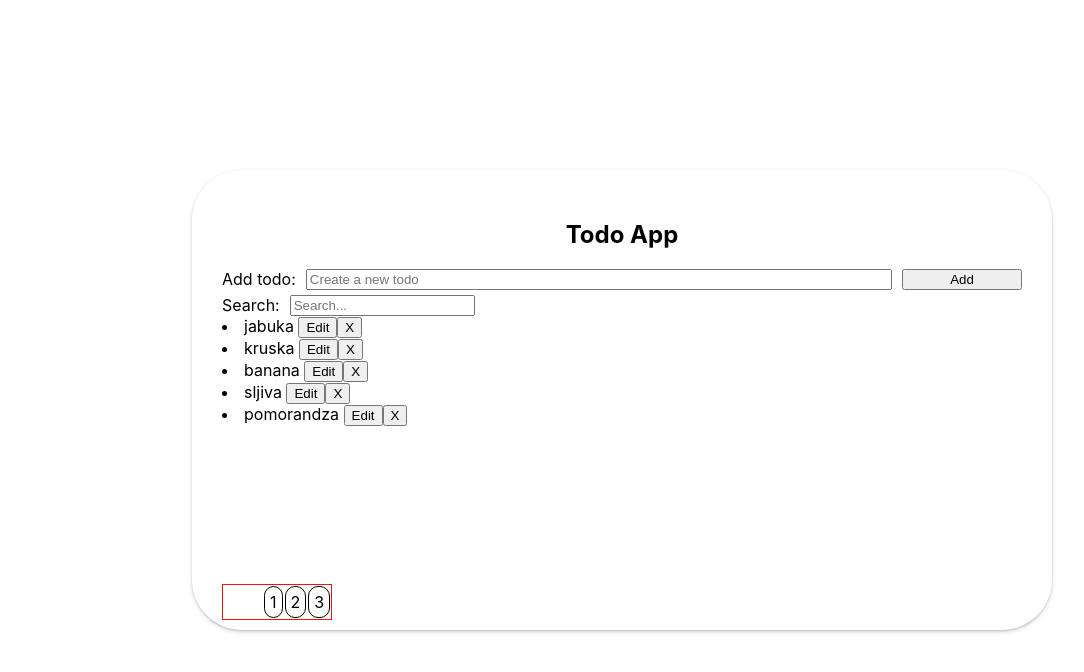
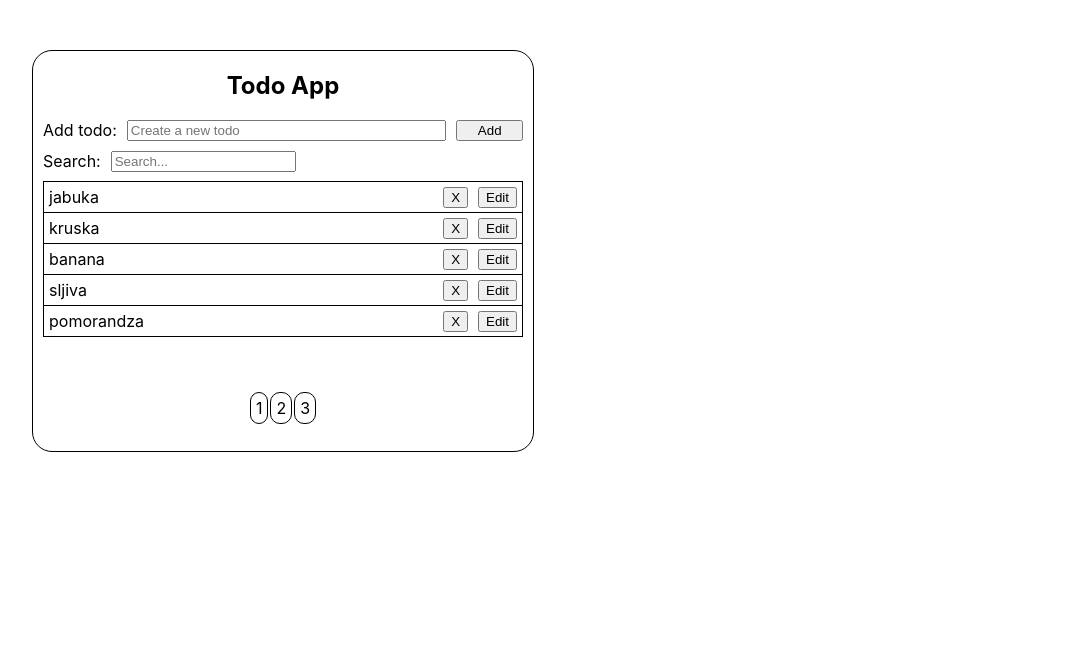
Before and after one commit to D-Jovanovic/ToDoReact-final, a React (Create React App) app: page / in a window 1280 px wide. Shown: the top 672 px of the page, without its empty margins (18-1102 px from the left). Built offline with nearby package versions, Linux system fonts and the light colour scheme.

Commit message:
stilizovanje

```diff
--- a/src/App.module.css
+++ b/src/App.module.css
@@ -1,12 +1,7 @@
 .todoHolder {
-  border-radius: 50px;
-  position: fixed;
-  top: 50%;
-  left: 50%;
-  transform: translate(-50%, -50%);
-  padding: 30px;
-  box-shadow: rgba(50, 50, 93, 0.25) 0px 2px 5px -1px,
-    rgba(0, 0, 0, 0.3) 0px 1px 3px -1px;
+  border: 1px solid black;
+  border-radius: 20px;
+  width: 500px;
   min-height: 400px;
-  min-width: 800px;
+  position: relative;
 }
--- a/src/components/AddToDoItem.module.css
+++ b/src/components/AddToDoItem.module.css
@@ -6,6 +6,7 @@
    /* border: 5px solid green;*/
     display: flex;
     gap: 10px;
+    margin: 10px;
 }
 .formHolder label{
 
--- a/src/components/Pagination.module.css
+++ b/src/components/Pagination.module.css
@@ -1,17 +1,19 @@
 .pageNumbers {
-  border: 1px solid rgb(236, 19, 19);
   list-style: none;
-  display: flex;
+  text-align: center;
   position: absolute;
   bottom: 10px;
-  margin: 0 auto;
-  text-align: center;
+  width: 100%; /*imam neki padding od 40 sa leve strane pa je zato sire, naci odakle je*/
+  padding-inline-start: 0; /*resenje za problem iznad*/
+  display: flex;
+  justify-content: center;
 }
 
 .pageNumbers li {
   margin: 1px;
   border-radius: 10px;
   padding: 5px;
+  text-align: center;
   border: 1px solid black;
   cursor: pointer;
 }
--- a/src/components/SearchToDoItem.module.css
+++ b/src/components/SearchToDoItem.module.css
@@ -1,5 +1,5 @@
 .formHolder {
-margin-top: 5px;
+  margin: 10px;
   display: flex;
   gap: 10px;
 }
@@ -7,5 +7,4 @@ margin-top: 5px;
 }
 
 .formHolder input {
-
 }
--- a/src/components/ToDoItems.js
+++ b/src/components/ToDoItems.js
@@ -1,4 +1,6 @@
 import React from "react";
+
+import styles from "./ToDoItems.module.css";
 
 function ToDoItems({ todo, filter, onHandleEditClick, onHandleDeleteClick }) {
   return (
@@ -13,7 +15,7 @@ function ToDoItems({ todo, filter, onHandleEditClick, onHandleDeleteClick }) {
         })
         .map((item, key) => {
           return (
-            <li key={key}>
+            <li key={key} className={styles.listOfItems}>
               {item.title}{" "}
               <button onClick={() => onHandleEditClick(item)}>Edit</button>
               <button onClick={() => onHandleDeleteClick(item)}>X</button>
--- /dev/null
+++ b/src/components/ToDoItems.module.css
@@ -0,0 +1,18 @@
+.listOfItems {
+  border: 1px solid black;
+  list-style-type: none;
+  margin: 0px 10px;
+  padding: 5px;
+  position: relative;
+
+}
+
+
+.listOfItems:nth-child(n + 2) {
+    margin-top: -1px;
+}
+
+.listOfItems button{
+    float: right;
+    margin-left: 10px;
+}
--- a/src/index.css
+++ b/src/index.css
@@ -1,5 +1,5 @@
 body {
-  margin: 0;
+  margin: 50px;
   /* background-color: antiquewhite;*/
   font-family: -apple-system, BlinkMacSystemFont, "Segoe UI", "Roboto", "Oxygen",
     "Ubuntu", "Cantarell", "Fira Sans", "Droid Sans", "Helvetica Neue",
```
